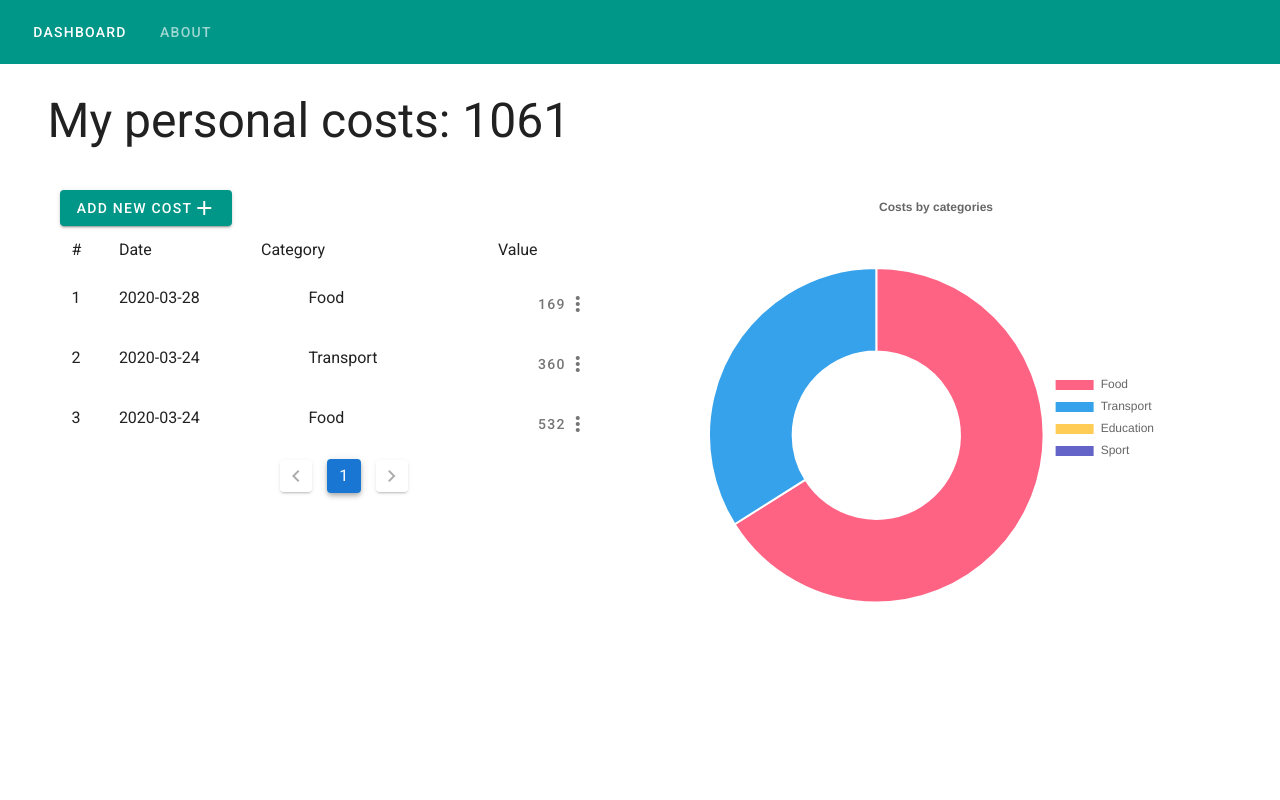
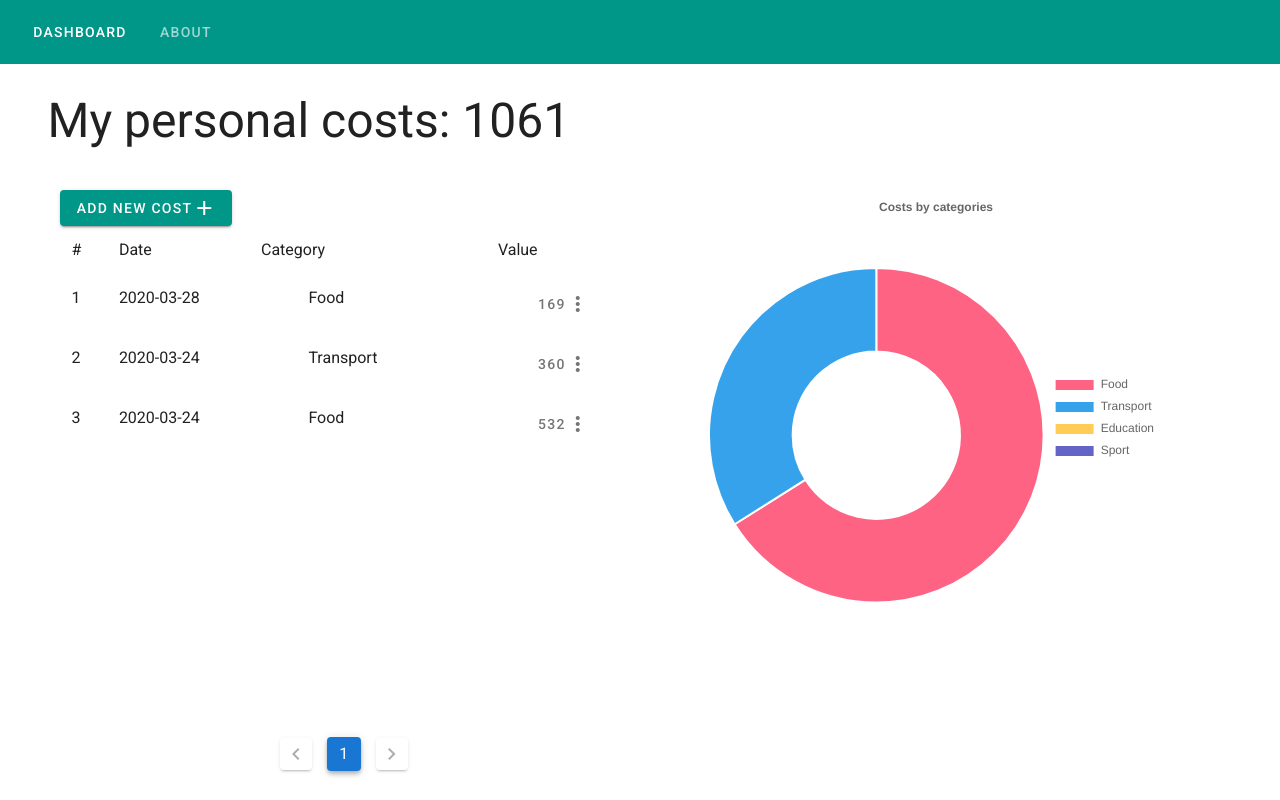
Before and after one commit to AlexaSavenkova/Vue, a Vue app: page /dashboard in a window 1280 px wide. Built offline with nearby package versions, Linux system fonts and the light colour scheme.

Commit message:
adding description and style for pagination

```diff
--- a/src/pages/About.vue
+++ b/src/pages/About.vue
@@ -1,5 +1,13 @@
 <template>
-  <h1>Welcome to My Personal Costs Application !</h1>
+  <div>
+    <h1>Welcome to My Personal Costs Application !</h1>
+    <h3>This app used:</h3>
+    <ul>
+      <li>VueRouter for routing</li>
+      <li>Vuex as storage</li>
+      <li>Vuetify for styling</li>
+    </ul>
+  </div>
 </template>
 
 <script>
--- a/src/pages/Dashboard.vue
+++ b/src/pages/Dashboard.vue
@@ -24,16 +24,11 @@
             />
           </v-card>
         </v-dialog>
-        <div>
+        <div class="payments-wraper">
           <PaymentsDisplay
             :paymentsList="currentPage"
             :start-index="startIndex"
           />
-<!--          <Pagination-->
-<!--            :totalPages="totalPages"-->
-<!--            :currentPageNumber="currentPageNumber"-->
-<!--            @get-page="getPage"-->
-<!--          />-->
           <div class="text-center">
             <v-pagination
               v-model="currentPageNumber"
@@ -91,3 +86,11 @@ export default {
   }
 }
 </script>
+<style scoped>
+  .payments-wraper {
+    min-height: calc(100vh - 250px);
+    display: flex;
+    flex-direction: column;
+    justify-content: space-between;
+  }
+</style>
```
